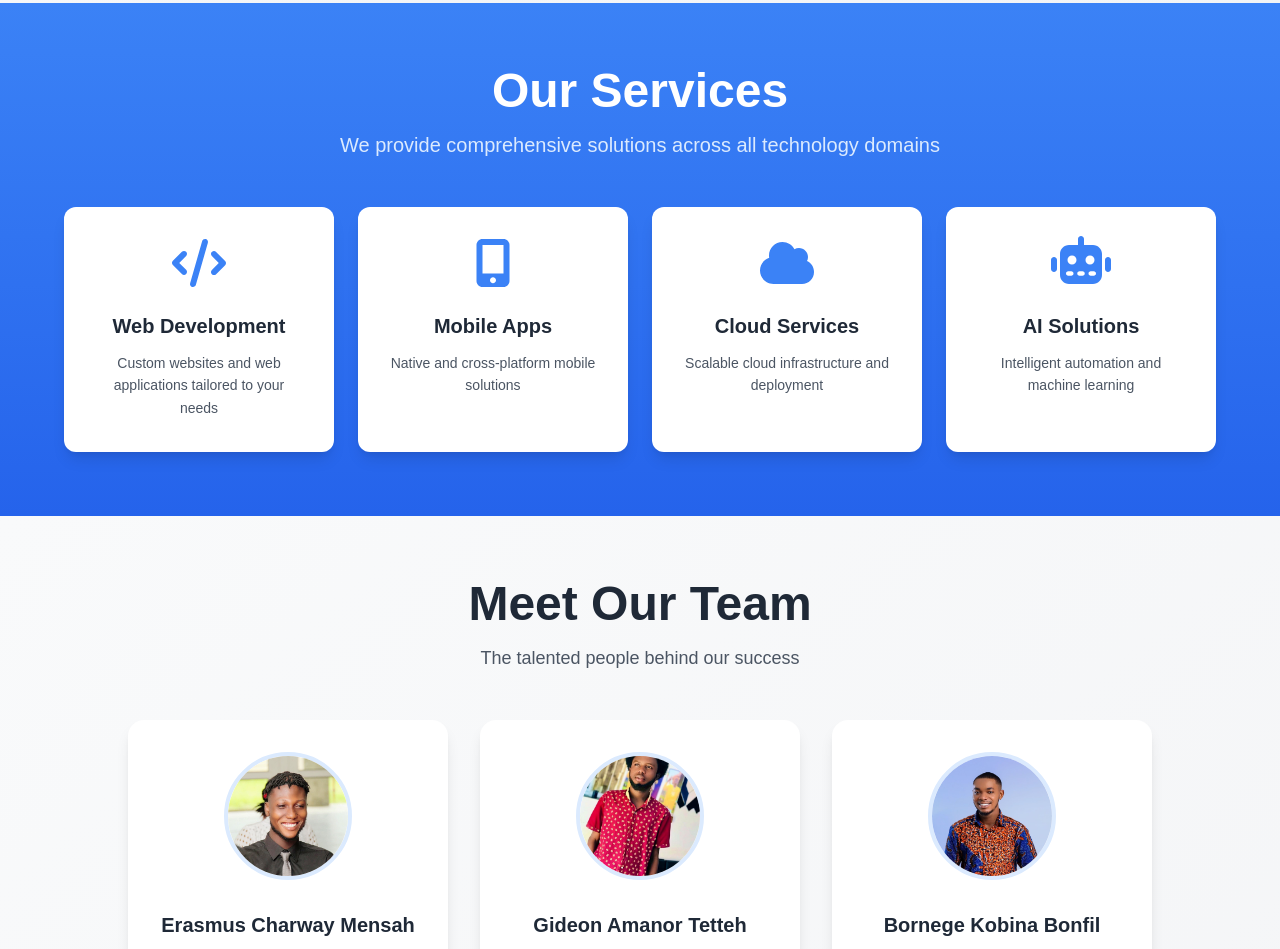
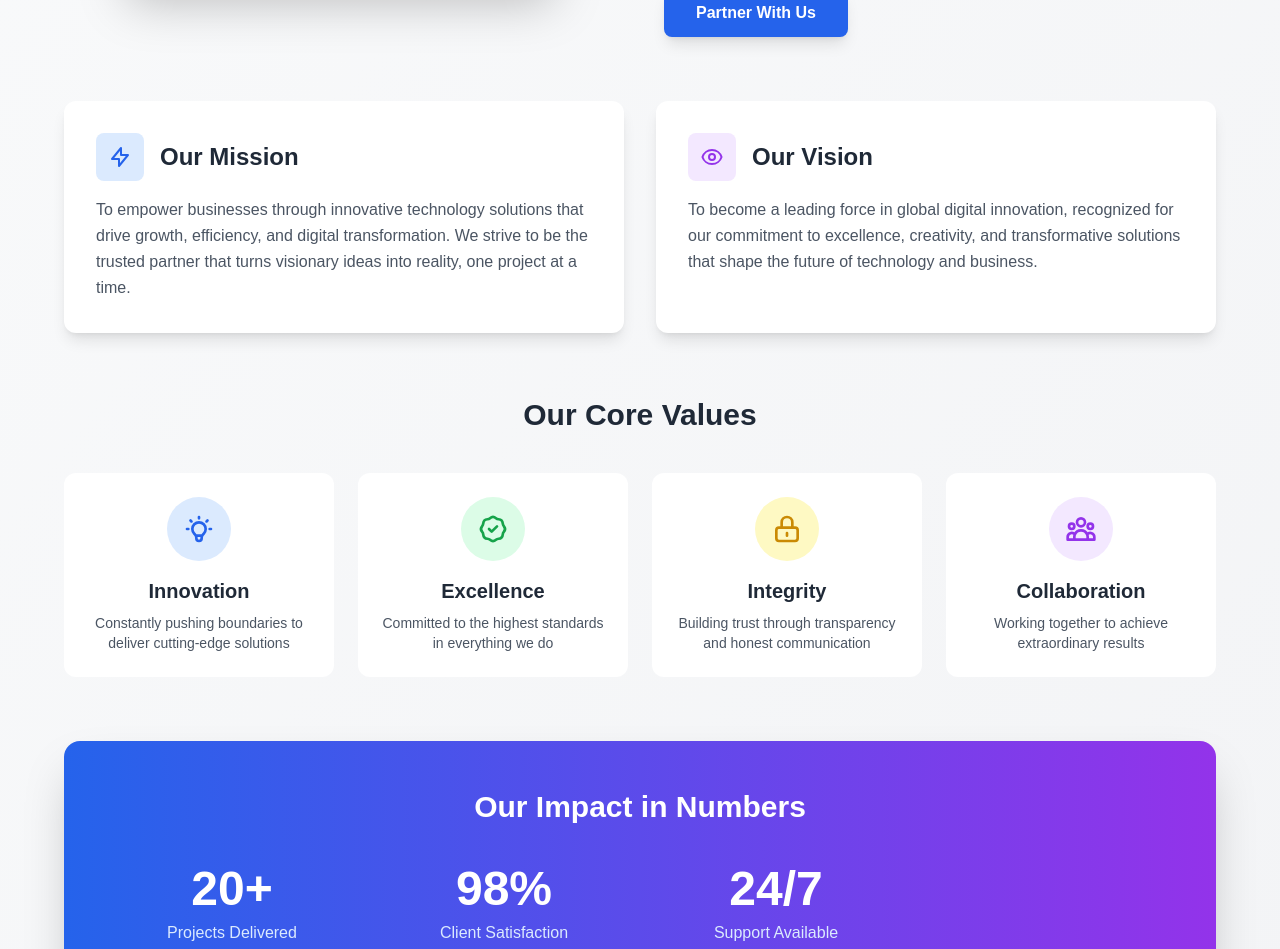
Before and after one commit to ErasmusBill/klumus-Tech-website, a Vue app: page / in a window 1280 px wide. Shown: the part 1220-2169 px from the top of the page. Built offline with nearby package versions, Linux system fonts and the light colour scheme.

Commit message:
made changes to the about page

```diff
--- a/src/components/AboutComponent.vue
+++ b/src/components/AboutComponent.vue
@@ -14,8 +14,8 @@ import team3 from "@/assets/team3.jpeg"
       </p>
     </div>
 
-    <!-- Content Container -->
-    <div class="max-w-6xl mx-auto flex flex-col md:flex-row items-center gap-8 md:gap-12">
+    <!-- Main Content Container -->
+    <div class="max-w-6xl mx-auto flex flex-col md:flex-row items-center gap-8 md:gap-12 mb-16">
       <!-- Image -->
       <div class="w-full md:w-1/2 flex justify-center">
         <img
@@ -27,18 +27,128 @@ import team3 from "@/assets/team3.jpeg"
 
       <!-- Text Content -->
       <div class="w-full md:w-1/2">
-        <p class="text-gray-700 text-lg leading-relaxed">
+        <p class="text-gray-700 text-lg leading-relaxed mb-6">
           At <span class="font-bold text-blue-600">KLUMUS Technologies</span>, we are a team of innovators transforming ideas into advanced digital solutions. We deliver high-quality, customer-focused services across web development, mobile apps, cloud computing, and AI technologies—combining creativity and technology to build functional, user-centered, and impactful solutions.
         </p>
 
-        <!-- Optional: Add a CTA button -->
+        <p class="text-gray-700 text-lg leading-relaxed">
+          Founded with a passion for excellence, we partner with businesses of all sizes to navigate the digital landscape. Our agile approach ensures we adapt to your unique needs while maintaining the highest standards of quality and innovation.
+        </p>
+
         <div class="mt-8">
           <a
-            href="#"
+            href="#contact"
             class="inline-block bg-blue-600 text-white font-semibold px-8 py-3 rounded-lg shadow-lg hover:bg-blue-700 hover:shadow-xl transition-all duration-300 hover:-translate-y-1"
           >
-            Learn More About Us
+            Partner With Us
           </a>
+        </div>
+      </div>
+    </div>
+
+    <!-- Mission & Vision -->
+    <div class="max-w-6xl mx-auto grid md:grid-cols-2 gap-8 mb-16">
+      <!-- Mission -->
+      <div class="bg-white rounded-xl shadow-lg p-8 hover:shadow-2xl transition-shadow duration-300">
+        <div class="flex items-center mb-4">
+          <div class="w-12 h-12 bg-blue-100 rounded-lg flex items-center justify-center mr-4">
+            <svg class="w-6 h-6 text-blue-600" fill="none" stroke="currentColor" viewBox="0 0 24 24">
+              <path stroke-linecap="round" stroke-linejoin="round" stroke-width="2" d="M13 10V3L4 14h7v7l9-11h-7z"></path>
+            </svg>
+          </div>
+          <h2 class="text-2xl font-bold text-gray-800">Our Mission</h2>
+        </div>
+        <p class="text-gray-600 leading-relaxed">
+          To empower businesses through innovative technology solutions that drive growth, efficiency, and digital transformation. We strive to be the trusted partner that turns visionary ideas into reality, one project at a time.
+        </p>
+      </div>
+
+      <!-- Vision -->
+      <div class="bg-white rounded-xl shadow-lg p-8 hover:shadow-2xl transition-shadow duration-300">
+        <div class="flex items-center mb-4">
+          <div class="w-12 h-12 bg-purple-100 rounded-lg flex items-center justify-center mr-4">
+            <svg class="w-6 h-6 text-purple-600" fill="none" stroke="currentColor" viewBox="0 0 24 24">
+              <path stroke-linecap="round" stroke-linejoin="round" stroke-width="2" d="M15 12a3 3 0 11-6 0 3 3 0 016 0z"></path>
+              <path stroke-linecap="round" stroke-linejoin="round" stroke-width="2" d="M2.458 12C3.732 7.943 7.523 5 12 5c4.478 0 8.268 2.943 9.542 7-1.274 4.057-5.064 7-9.542 7-4.477 0-8.268-2.943-9.542-7z"></path>
+            </svg>
+          </div>
+          <h2 class="text-2xl font-bold text-gray-800">Our Vision</h2>
+        </div>
+        <p class="text-gray-600 leading-relaxed">
+          To become a leading force in global digital innovation, recognized for our commitment to excellence, creativity, and transformative solutions that shape the future of technology and business.
+        </p>
+      </div>
+    </div>
+
+    <!-- Core Values -->
+    <div class="max-w-6xl mx-auto mb-16">
+      <h2 class="text-3xl font-bold text-gray-800 text-center mb-10">Our Core Values</h2>
+      <div class="grid md:grid-cols-4 gap-6">
+        <!-- Innovation -->
+        <div class="bg-white rounded-xl p-6 text-center hover:shadow-xl transition-all duration-300 hover:-translate-y-2">
+          <div class="w-16 h-16 bg-blue-100 rounded-full flex items-center justify-center mx-auto mb-4">
+            <svg class="w-8 h-8 text-blue-600" fill="none" stroke="currentColor" viewBox="0 0 24 24">
+              <path stroke-linecap="round" stroke-linejoin="round" stroke-width="2" d="M9.663 17h4.673M12 3v1m6.364 1.636l-.707.707M21 12h-1M4 12H3m3.343-5.657l-.707-.707m2.828 9.9a5 5 0 117.072 0l-.548.547A3.374 3.374 0 0014 18.469V19a2 2 0 11-4 0v-.531c0-.895-.356-1.754-.988-2.386l-.548-.547z"></path>
+            </svg>
+          </div>
+          <h3 class="text-xl font-bold text-gray-800 mb-2">Innovation</h3>
+          <p class="text-gray-600 text-sm">Constantly pushing boundaries to deliver cutting-edge solutions</p>
+        </div>
+
+        <!-- Excellence -->
+        <div class="bg-white rounded-xl p-6 text-center hover:shadow-xl transition-all duration-300 hover:-translate-y-2">
+          <div class="w-16 h-16 bg-green-100 rounded-full flex items-center justify-center mx-auto mb-4">
+            <svg class="w-8 h-8 text-green-600" fill="none" stroke="currentColor" viewBox="0 0 24 24">
+              <path stroke-linecap="round" stroke-linejoin="round" stroke-width="2" d="M9 12l2 2 4-4M7.835 4.697a3.42 3.42 0 001.946-.806 3.42 3.42 0 014.438 0 3.42 3.42 0 001.946.806 3.42 3.42 0 013.138 3.138 3.42 3.42 0 00.806 1.946 3.42 3.42 0 010 4.438 3.42 3.42 0 00-.806 1.946 3.42 3.42 0 01-3.138 3.138 3.42 3.42 0 00-1.946.806 3.42 3.42 0 01-4.438 0 3.42 3.42 0 00-1.946-.806 3.42 3.42 0 01-3.138-3.138 3.42 3.42 0 00-.806-1.946 3.42 3.42 0 010-4.438 3.42 3.42 0 00.806-1.946 3.42 3.42 0 013.138-3.138z"></path>
+            </svg>
+          </div>
+          <h3 class="text-xl font-bold text-gray-800 mb-2">Excellence</h3>
+          <p class="text-gray-600 text-sm">Committed to the highest standards in everything we do</p>
+        </div>
+
+        <!-- Integrity -->
+        <div class="bg-white rounded-xl p-6 text-center hover:shadow-xl transition-all duration-300 hover:-translate-y-2">
+          <div class="w-16 h-16 bg-yellow-100 rounded-full flex items-center justify-center mx-auto mb-4">
+            <svg class="w-8 h-8 text-yellow-600" fill="none" stroke="currentColor" viewBox="0 0 24 24">
+              <path stroke-linecap="round" stroke-linejoin="round" stroke-width="2" d="M12 15v2m-6 4h12a2 2 0 002-2v-6a2 2 0 00-2-2H6a2 2 0 00-2 2v6a2 2 0 002 2zm10-10V7a4 4 0 00-8 0v4h8z"></path>
+            </svg>
+          </div>
+          <h3 class="text-xl font-bold text-gray-800 mb-2">Integrity</h3>
+          <p class="text-gray-600 text-sm">Building trust through transparency and honest communication</p>
+        </div>
+
+        <!-- Collaboration -->
+        <div class="bg-white rounded-xl p-6 text-center hover:shadow-xl transition-all duration-300 hover:-translate-y-2">
+          <div class="w-16 h-16 bg-purple-100 rounded-full flex items-center justify-center mx-auto mb-4">
+            <svg class="w-8 h-8 text-purple-600" fill="none" stroke="currentColor" viewBox="0 0 24 24">
+              <path stroke-linecap="round" stroke-linejoin="round" stroke-width="2" d="M17 20h5v-2a3 3 0 00-5.356-1.857M17 20H7m10 0v-2c0-.656-.126-1.283-.356-1.857M7 20H2v-2a3 3 0 015.356-1.857M7 20v-2c0-.656.126-1.283.356-1.857m0 0a5.002 5.002 0 019.288 0M15 7a3 3 0 11-6 0 3 3 0 016 0zm6 3a2 2 0 11-4 0 2 2 0 014 0zM7 10a2 2 0 11-4 0 2 2 0 014 0z"></path>
+            </svg>
+          </div>
+          <h3 class="text-xl font-bold text-gray-800 mb-2">Collaboration</h3>
+          <p class="text-gray-600 text-sm">Working together to achieve extraordinary results</p>
+        </div>
+      </div>
+    </div>
+
+    <!-- Statistics -->
+    <div class="max-w-6xl mx-auto bg-gradient-to-r from-blue-600 to-purple-600 rounded-2xl shadow-2xl p-12">
+      <h2 class="text-3xl font-bold text-white text-center mb-10">Our Impact in Numbers</h2>
+      <div class="grid grid-cols-2 md:grid-cols-4 gap-8">
+        <div class="text-center">
+          <div class="text-4xl md:text-5xl font-bold text-white mb-2">20+</div>
+          <div class="text-blue-100 text-sm md:text-base">Projects Delivered</div>
+        </div>
+        <div class="text-center">
+          <div class="text-4xl md:text-5xl font-bold text-white mb-2">98%</div>
+          <div class="text-blue-100 text-sm md:text-base">Client Satisfaction</div>
+        </div>
+        <!-- <div class="text-center">
+          <div class="text-4xl md:text-5xl font-bold text-white mb-2">50+</div>
+          <div class="text-blue-100 text-sm md:text-base">Happy Clients</div>
+        </div> -->
+        <div class="text-center">
+          <div class="text-4xl md:text-5xl font-bold text-white mb-2">24/7</div>
+          <div class="text-blue-100 text-sm md:text-base">Support Available</div>
         </div>
       </div>
     </div>
--- a/src/components/ServicesComponent.vue
+++ b/src/components/ServicesComponent.vue
@@ -1,5 +1,5 @@
 <script setup>
-import { faCode, faMobileAlt, faCloud, faRobot } from '@fortawesome/free-solid-svg-icons'
+import { faCode, faMobileAlt, faCloud, faRobot, faBullhorn } from '@fortawesome/free-solid-svg-icons'
 
 const services = [
   {
@@ -21,6 +21,11 @@ const services = [
     name: "AI Solutions",
     icon: faRobot,
     description: "Intelligent automation and machine learning"
+  },
+  {
+    name: "Digital Marketing",
+    icon: faBullhorn,
+    description: "SEO, social media, and comprehensive digital marketing strategies"
   }
 ]
 </script>
@@ -37,7 +42,7 @@ const services = [
     </div>
 
     <!-- Services Grid -->
-    <div class="max-w-6xl mx-auto grid grid-cols-1 md:grid-cols-2 lg:grid-cols-4 gap-6">
+    <div class="max-w-6xl mx-auto grid grid-cols-1 md:grid-cols-2 lg:grid-cols-3 gap-6">
       <div
         v-for="service in services"
         :key="service.name"
```
